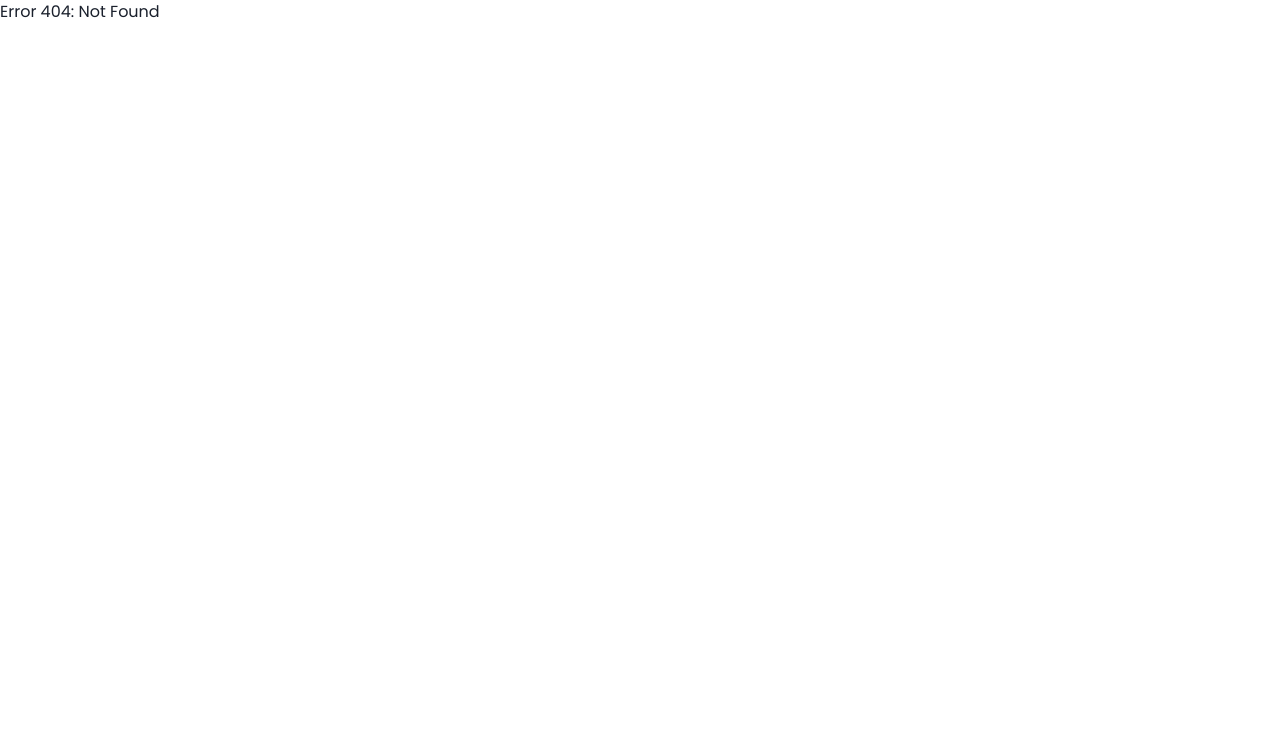
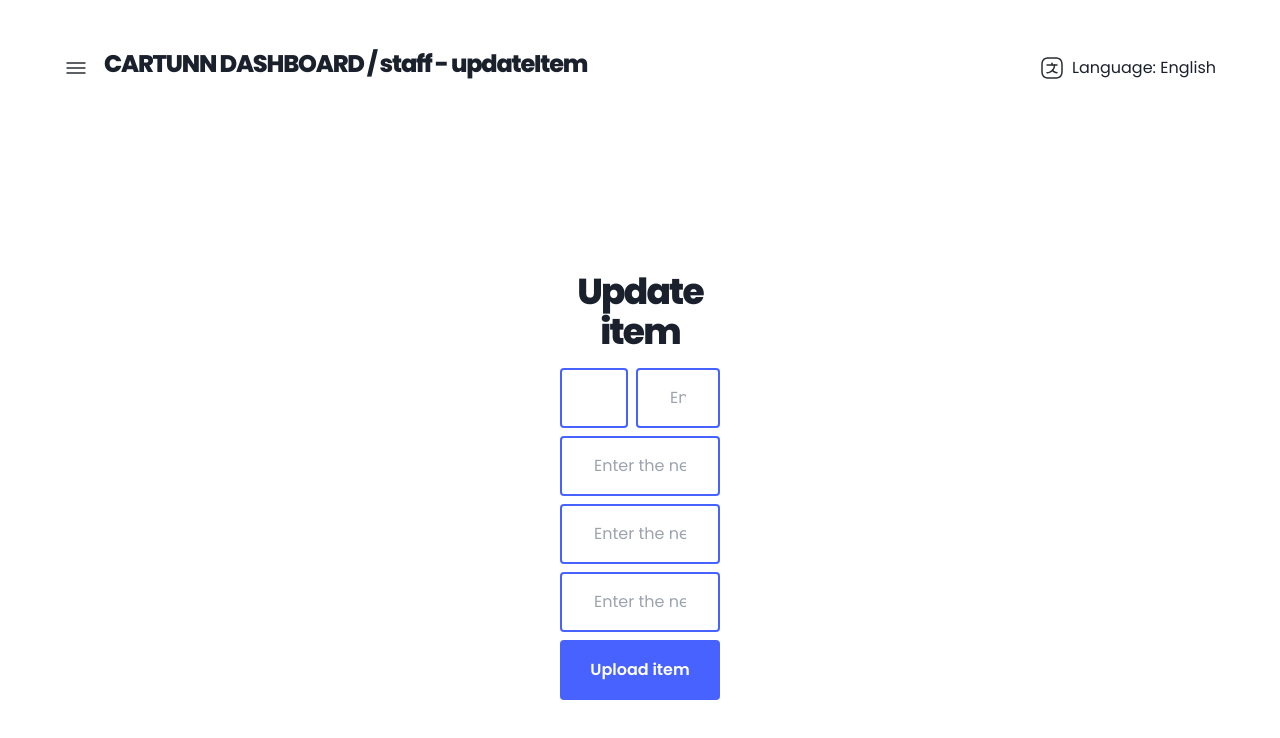
Before and after one commit to upc-pre-202402-si732-wx72-punteros/cartunn-frontend-v2, a Next.js app: page /staff/updateItem in a window 1280 px wide. Before the commit this address had no page. Shown: the top 738 px of the page. Built offline with nearby package versions, Linux system fonts and the light colour scheme.

Commit message:
feat: add the crud items page

```diff
--- a/next.config.mjs
+++ b/next.config.mjs
@@ -15,6 +15,18 @@ const nextConfig = {
             {
                 source: '/reset-password',
                 destination: '/resetPassword',
+            },
+            {
+                source: '/staff/upload-item',
+                destination: '/staff/uploadItem',
+            },
+            {
+                source: '/staff/update-item',
+                destination: '/staff/updateItem',
+            },
+            {
+                source: '/staff/remove-item',
+                destination: '/staff/removeItem',
             }
         ];
     },
--- /dev/null
+++ b/src/app/(with-navbar)/configurations/page.tsx
@@ -0,0 +1,25 @@
+const ConfigurationsPage = () => {
+    return (
+        <article>
+            <section className="flex items-center w-1/4 mx-auto my-60 px-16">
+                <section className="w-full">
+                    <h1 className="mt-8 text-4xl text-center font-extrabold tracking-tighter">Settings</h1>
+                    <section className="flex flex-col mx-auto my-4">
+                        <input
+                            type="text"
+                            placeholder="Enter the id"
+                            className="c-input__input mr-2"
+                        />
+                        <button
+                            className="c-button my-2 py-4 font-semibold"
+                        >
+                            Remove item
+                        </button>
+                    </section>
+                </section>
+            </section>
+        </article>
+    );
+}
+
+export default ConfigurationsPage;
--- /dev/null
+++ b/src/app/(with-navbar)/help/page.tsx
@@ -0,0 +1,25 @@
+const HelpPage = () => {
+    return (
+        <article>
+            <section className="flex items-center w-1/4 mx-auto my-60 px-16">
+                <section className="w-full">
+                    <h1 className="mt-8 text-4xl text-center font-extrabold tracking-tighter">Update item</h1>
+                    <section className="flex flex-col mx-auto my-4">
+                        <input
+                            type="text"
+                            placeholder="Enter the id"
+                            className="c-input__input mr-2"
+                        />
+                        <button
+                            className="c-button my-2 py-4 font-semibold"
+                        >
+                            Remove item
+                        </button>
+                    </section>
+                </section>
+            </section>
+        </article>
+    );
+}
+
+export default HelpPage;
--- /dev/null
+++ b/src/app/(with-navbar)/staff/removeItem/page.tsx
@@ -0,0 +1,25 @@
+const RemoveItemPage = () => {
+    return (
+        <article>
+            <section className="flex items-center w-1/4 mx-auto my-60 px-16">
+                <section className="w-full">
+                    <h1 className="mt-8 text-4xl text-center font-extrabold tracking-tighter">Update item</h1>
+                    <section className="flex flex-col mx-auto my-4">
+                        <input
+                            type="text"
+                            placeholder="Enter the id"
+                            className="c-input__input mr-2"
+                        />
+                        <button
+                            className="c-button my-2 py-4 font-semibold"
+                        >
+                            Remove item
+                        </button>
+                    </section>
+                </section>
+            </section>
+        </article>
+    );
+}
+
+export default RemoveItemPage;
--- /dev/null
+++ b/src/app/(with-navbar)/staff/updateItem/page.tsx
@@ -0,0 +1,47 @@
+const UpdateItemPage = () => {
+    return (
+        <article>
+            <section className="flex items-center w-1/4 mx-auto my-40 px-16">
+                <section className="w-full">
+                    <h1 className="mt-8 text-4xl text-center font-extrabold tracking-tighter">Update item</h1>
+                    <section className="flex flex-col mx-auto my-4">
+                        <section className="flex">
+                            <input
+                                type="text"
+                                placeholder="Id"
+                                className="c-input__input w-2/6 mr-2"
+                            />
+                            <input
+                                type="text"
+                                placeholder="Enter the new title order"
+                                className="c-input__input w-4/6"
+                            />
+                        </section>
+                        <input
+                            type="text"
+                            placeholder="Enter the new description"
+                            className="c-input__input mt-2"
+                        />
+                        <input
+                            type="text"
+                            placeholder="Enter the new image url"
+                            className="c-input__input mt-2"
+                        />
+                        <input
+                            type="number"
+                            placeholder="Enter the new price"
+                            className="c-input__input mt-2"
+                        />
+                        <button
+                            className="c-button my-2 py-4 font-semibold"
+                        >
+                            Upload item
+                        </button>
+                    </section>
+                </section>
+            </section>
+        </article>
+    );
+}
+
+export default UpdateItemPage;
--- /dev/null
+++ b/src/app/(with-navbar)/staff/uploadItem/page.tsx
@@ -0,0 +1,40 @@
+const UploadItemPage = () => {
+    return (
+        <article>
+            <section className="flex items-center w-1/4 mx-auto my-40 px-16">
+                <section className="w-full">
+                    <h1 className="mt-8 text-4xl text-center font-extrabold tracking-tighter">Upload item</h1>
+                    <section className="flex flex-col mx-auto my-4">
+                        <input
+                            type="text"
+                            placeholder="Enter the title order"
+                            className="c-input__input"
+                        />
+                        <input
+                            type="text"
+                            placeholder="Enter the description"
+                            className="c-input__input mt-2"
+                        />
+                        <input
+                            type="text"
+                            placeholder="Enter the image url"
+                            className="c-input__input mt-2"
+                        />
+                        <input
+                            type="number"
+                            placeholder="Enter the price"
+                            className="c-input__input mt-2"
+                        />
+                        <button
+                            className="c-button my-2 py-4 font-semibold"
+                        >
+                            Upload item
+                        </button>
+                    </section>
+                </section>
+            </section>
+        </article>
+    );
+}
+
+export default UploadItemPage;
--- a/src/components/Drawer.tsx
+++ b/src/components/Drawer.tsx
@@ -63,7 +63,7 @@ const DrawerDashborad = (props: DrawerDashboardProps) => {
                                 <Divider />
                                 <li className="my-5">
                                     <Link
-                                        href={`/${props.typeUser}/${props.name}/home`}
+                                        href={`/${props.typeUser}/home`}
                                         onClick={onToggle}
                                         className="flex"
                                     >
@@ -78,7 +78,7 @@ const DrawerDashborad = (props: DrawerDashboardProps) => {
                                 <Divider />
                                 <li className="my-5">
                                     <Link
-                                        href={`/${props.typeUser}/${props.name}/home`}
+                                        href={`/${props.typeUser}/upload-item`}
                                         onClick={onToggle}
                                         className="flex"
                                     >
@@ -93,7 +93,7 @@ const DrawerDashborad = (props: DrawerDashboardProps) => {
                                 <Divider />
                                 <li className="my-5">
                                     <Link
-                                        href={`/${props.typeUser}/${props.name}/home`}
+                                        href={`/${props.typeUser}/home`}
                                         onClick={onToggle}
                                         className="flex"
                                     >
@@ -108,7 +108,7 @@ const DrawerDashborad = (props: DrawerDashboardProps) => {
                                 <Divider />
                                 <li className="my-5">
                                     <Link
-                                        href={`/${props.typeUser}/${props.name}/home`}
+                                        href={`/${props.typeUser}/home`}
                                         onClick={onToggle}
                                         className="flex"
                                     >
@@ -123,7 +123,7 @@ const DrawerDashborad = (props: DrawerDashboardProps) => {
                                 <Divider />
                                 <li className="my-5">
                                     <Link
-                                        href={`/${props.typeUser}/${props.name}/home`}
+                                        href={`/${props.typeUser}/home`}
                                         onClick={onToggle}
                                         className="flex"
                                     >
@@ -142,7 +142,7 @@ const DrawerDashborad = (props: DrawerDashboardProps) => {
                                 <Divider />
                                 <li className="my-5">
                                     <Link
-                                        href={`/${props.typeUser}/${props.name}/home`}
+                                        href={`/${props.typeUser}/home`}
                                         onClick={onToggle}
                                         className="flex"
                                     >
@@ -157,7 +157,7 @@ const DrawerDashborad = (props: DrawerDashboardProps) => {
                                 <Divider />
                                 <li className="my-4">
                                     <Link
-                                        href={`/${props.typeUser}/${props.name}/home`}
+                                        href={`/${props.typeUser}/upload-item`}
                                         onClick={onToggle}
                                         className="flex"
                                     >
@@ -172,7 +172,7 @@ const DrawerDashborad = (props: DrawerDashboardProps) => {
                                 <Divider />
                                 <li className="my-4">
                                     <Link
-                                        href={`/${props.typeUser}/${props.name}/home`}
+                                        href={`/${props.typeUser}/update-item`}
                                         onClick={onToggle}
                                         className="flex"
                                     >
@@ -187,7 +187,7 @@ const DrawerDashborad = (props: DrawerDashboardProps) => {
                                 <Divider />
                                 <li className="my-4">
                                     <Link
-                                        href={`/${props.typeUser}/${props.name}/home`}
+                                        href={`/${props.typeUser}/remove-item`}
                                         onClick={onToggle}
                                         className="flex"
                                     >
@@ -202,7 +202,7 @@ const DrawerDashborad = (props: DrawerDashboardProps) => {
                                 <Divider />
                                 <li className="my-4">
                                     <Link
-                                        href={`/${props.typeUser}/${props.name}/home`}
+                                        href={`/${props.typeUser}/manage-returns`}
                                         onClick={onToggle}
                                         className="flex"
                                     >
@@ -219,7 +219,7 @@ const DrawerDashborad = (props: DrawerDashboardProps) => {
                             )}
                             <li className="my-5">
                                 <Link
-                                    href={`/${props.typeUser}/${props.name}/home`}
+                                    href="/configurations"
                                     onClick={onToggle}
                                     className="flex"
                                 >
@@ -234,7 +234,7 @@ const DrawerDashborad = (props: DrawerDashboardProps) => {
                             <Divider />
                             <li className="my-5">
                                 <Link
-                                    href={`/${props.typeUser}/${props.name}/home`}
+                                    href="/help"
                                     onClick={onToggle}
                                     className="flex"
                                 >
```
